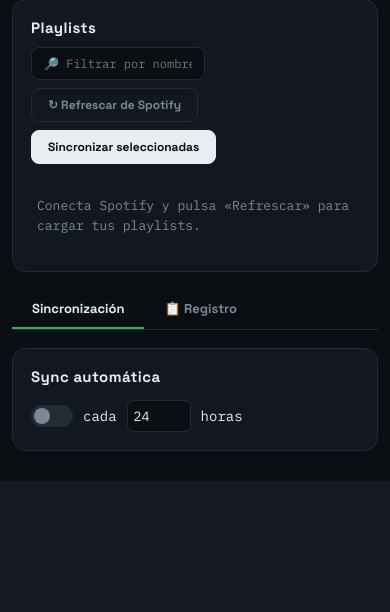
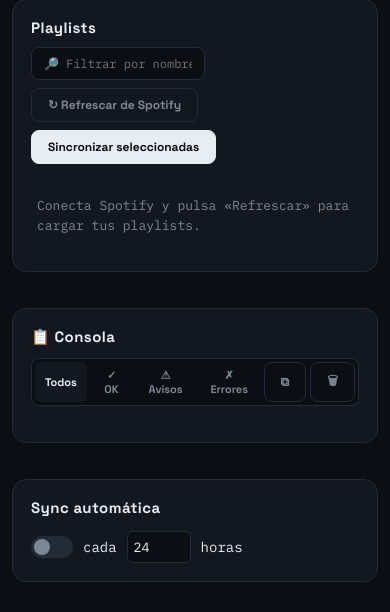
Before and after one commit to areyesdr/playbridge, a Flask app: page / in a window 390 px wide. Shown: the part 512-1124 px from the top of the page. Before the commit the page ends 993 px from the top, so only its background shows below. Run offline with Flask 3, Linux system fonts and the light colour scheme; data comes from the database, SQL or seed files in the repository; data that the repository does not hold is empty; some libraries are stand-ins or nearby versions.

Commit message:
Move console/log into a collapsible panel next to the playlist list
Replace the separate "Registro" tab with a <details> "Consola" panel
shown side-by-side with Playlists (stacks on mobile), so logs are
visible while reviewing/selecting playlists instead of requiring a
tab switch. Keeps the existing log filters, copy and clear buttons.

Co-Authored-By: Claude Sonnet 4.6 <noreply@anthropic.com>

```diff
--- a/static/app.js
+++ b/static/app.js
@@ -5,12 +5,6 @@ let allLogEntries = [];
 let logFilter = "all";
 let lastYtWasOk = false;
 const LOG_KEY = "playbridge_log";
-
-/* ── tabs ─────────────────────────────── */
-function switchTab(name) {
-  document.querySelectorAll(".tab").forEach((t) => t.classList.toggle("active", t.dataset.tab === name));
-  document.querySelectorAll(".tab-content").forEach((c) => c.classList.toggle("active", c.id === "tab-" + name));
-}
 
 /* ── log persistido en localStorage ───── */
 function setLogFilter(lvl) {
--- a/static/style.css
+++ b/static/style.css
@@ -152,16 +152,17 @@ h2{font:700 15px var(--disp);letter-spacing:.03em}
 .switch input:checked + .slider{background:var(--sp)}
 .switch input:checked + .slider:before{transform:translateX(20px);background:#fff}
 
-/* ── tabs ─────────────────────────────── */
-.tabs{display:flex;gap:0;margin-bottom:18px;border-bottom:1px solid var(--line)}
-.tab{font:600 13px var(--disp);padding:10px 20px;cursor:pointer;
-  background:transparent;color:var(--muted);border:none;border-bottom:2px solid transparent;
-  transition:.15s}
-.tab:hover{color:var(--ink)}
-.tab.active{color:var(--ink);border-bottom-color:var(--sp)}
-.tab-content{display:none}
-.tab-content.active{display:block}
-.log-full{font-size:12px;max-height:70vh;overflow-y:auto;
+/* ── playlists + consola ───────────────── */
+.main-grid{display:grid;grid-template-columns:1.4fr 1fr;gap:18px;
+  margin-bottom:18px;align-items:start}
+.console-panel summary{cursor:pointer;font:700 15px var(--disp);
+  letter-spacing:.03em;list-style:none;display:flex;align-items:center;
+  justify-content:space-between;gap:10px}
+.console-panel summary::-webkit-details-marker{display:none}
+.console-panel summary .log-meta{margin:0;font:500 11px var(--mono);color:var(--muted)}
+.console-panel[open] summary{margin-bottom:12px}
+.console-panel .log-filters{margin-bottom:10px}
+.log-full{font-size:12px;max-height:50vh;overflow-y:auto;
   display:flex;flex-direction:column;gap:3px;padding:4px 0}
 .log-full .t{color:var(--muted);margin-right:8px}
 .log-full .ok{color:var(--sp)}
@@ -212,6 +213,7 @@ dialog input,dialog textarea{
   .node.yt{grid-area:yt;text-align:right;align-items:flex-end}
   .beam-track{grid-area:track}
   .grid-2{grid-template-columns:1fr}
+  .main-grid{grid-template-columns:1fr}
   .row .meta{width:100%;order:5}
 }
 :focus-visible{outline:2px solid var(--sp);outline-offset:2px}
--- a/static/sw.js
+++ b/static/sw.js
@@ -1,7 +1,7 @@
 /* PlayBridge — service worker para instalación PWA.
    Estáticos: network-first (siempre la versión nueva tras un deploy),
    con caché como respaldo offline. La API va directo a la red. */
-const CACHE = "playbridge-v3";
+const CACHE = "playbridge-v4";
 
 self.addEventListener("install", (e) => {
   self.skipWaiting();
--- a/templates/index.html
+++ b/templates/index.html
@@ -10,7 +10,7 @@
 <link rel="apple-touch-icon" href="/static/icon-192.png">
 <link rel="preconnect" href="https://fonts.googleapis.com">
 <link href="https://fonts.googleapis.com/css2?family=IBM+Plex+Mono:wght@400;500;600&family=Space+Grotesk:wght@500;700&display=swap" rel="stylesheet">
-<link rel="stylesheet" href="/static/style.css?v=3">
+<link rel="stylesheet" href="/static/style.css?v=4">
 </head>
 <body>
 
@@ -78,7 +78,8 @@
   </div>
 </section>
 
-<!-- ───────────────────────────── playlists -->
+<!-- ───────────────────────────── playlists + consola -->
+<div class="main-grid">
   <section class="panel">
     <div class="panel-head">
       <h2>Playlists</h2>
@@ -99,14 +100,21 @@
     </div>
   </section>
 
-<!-- ───────────────────────────── tabs -->
-<nav class="tabs">
-  <button class="tab active" data-tab="sync" onclick="switchTab('sync')">Sincronización</button>
-  <button class="tab" data-tab="log" onclick="switchTab('log')">📋 Registro</button>
-</nav>
+  <details class="panel console-panel" id="console-panel" open>
+    <summary>📋 Consola <span class="log-meta muted" id="log-meta"></span></summary>
+    <div class="log-filters" id="log-filters">
+      <button class="lf active" data-lvl="all" onclick="setLogFilter('all')">Todos</button>
+      <button class="lf" data-lvl="ok" onclick="setLogFilter('ok')">✓ OK</button>
+      <button class="lf" data-lvl="warn" onclick="setLogFilter('warn')">⚠ Avisos</button>
+      <button class="lf" data-lvl="error" onclick="setLogFilter('error')">✗ Errores</button>
+      <button class="btn ghost" onclick="copyLog()">⧉</button>
+      <button class="btn ghost" onclick="clearLog()">🗑</button>
+    </div>
+    <div class="log-full" id="log"></div>
+  </details>
+</div>
 
-<section id="tab-sync" class="tab-content active">
-  <!-- scheduler -->
+<!-- ───────────────────────────── sync automática -->
 <section class="panel">
   <div class="panel-head"><h2>Sync automática</h2></div>
   <div class="sched">
@@ -119,27 +127,6 @@
     <span>horas</span>
     <span class="muted" id="sched-last"></span>
   </div>
-  </section>
-</section>
-
-<section id="tab-log" class="tab-content">
-  <section class="panel">
-    <div class="panel-head">
-      <h2>Registro</h2>
-      <div class="actions">
-        <div class="log-filters" id="log-filters">
-          <button class="lf active" data-lvl="all" onclick="setLogFilter('all')">Todos</button>
-          <button class="lf" data-lvl="ok" onclick="setLogFilter('ok')">✓ OK</button>
-          <button class="lf" data-lvl="warn" onclick="setLogFilter('warn')">⚠ Avisos</button>
-          <button class="lf" data-lvl="error" onclick="setLogFilter('error')">✗ Errores</button>
-        </div>
-        <button class="btn ghost" onclick="copyLog()">⧉ Copiar</button>
-        <button class="btn ghost" onclick="clearLog()">🗑 Limpiar</button>
-      </div>
-    </div>
-    <div class="log-meta muted" id="log-meta"></div>
-    <div class="log-full" id="log"></div>
-  </section>
 </section>
 
 <!-- ───────────────────────────── panel conectar YT Music -->
@@ -214,6 +201,6 @@
   </div>
 </dialog>
 
-<script src="/static/app.js?v=3"></script>
+<script src="/static/app.js?v=4"></script>
 </body>
 </html>
```
Lines whose indentation alone changed are shown as unchanged.
